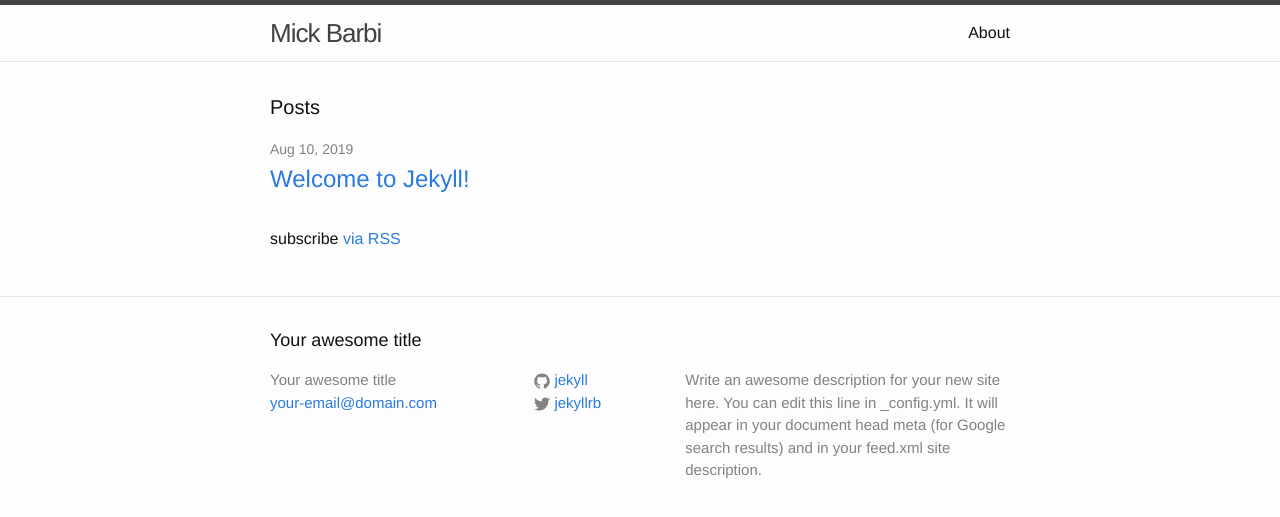
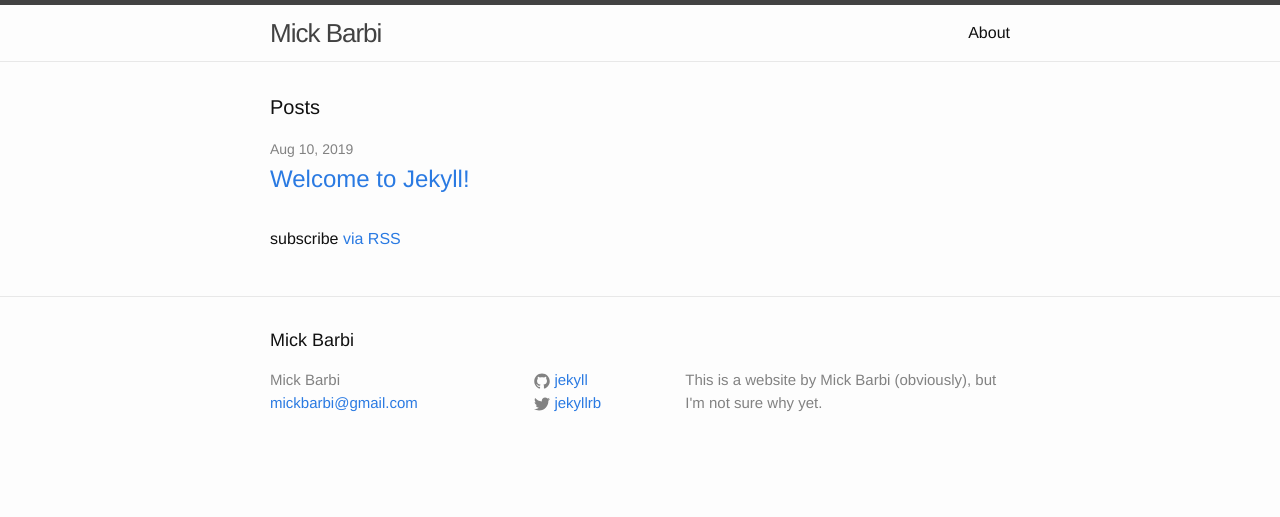
Before and after one commit to MickBarbi/mickbarbi.github.io, a Jekyll site: the page built from index.html, in a window 1280 px wide. Shown: the top 517 px of the page. Built offline with Jekyll 4.4.1, drawn with Linux system fonts in a browser that asks for light colours.

Commit message:
Update _config.yml

```diff
--- a/_config.yml
+++ b/_config.yml
@@ -6,12 +6,10 @@
 # 'jekyll serve'. If you change this file, please restart the server process.
 
 # Site settings
-title: Your awesome title
-email: your-email@domain.com
+title: Mick Barbi
+email: mickbarbi@gmail.com
 description: > # this means to ignore newlines until "baseurl:"
-  Write an awesome description for your new site here. You can edit this
-  line in _config.yml. It will appear in your document head meta (for
-  Google search results) and in your feed.xml site description.
+  This is a website by Mick Barbi (obviously), but I'm not sure why yet.
 baseurl: "" # the subpath of your site, e.g. /blog
 url: "http://yourdomain.com" # the base hostname & protocol for your site
 twitter_username: jekyllrb
```
